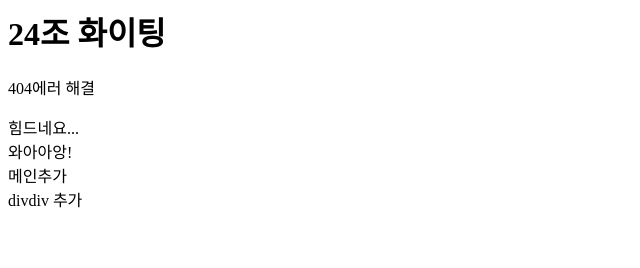
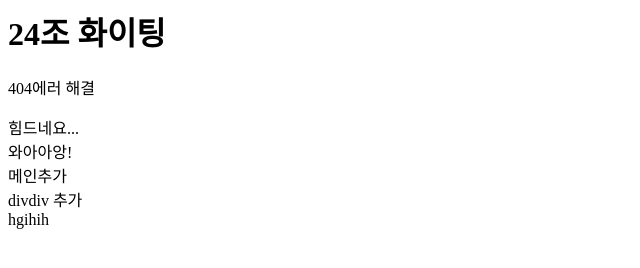
Before and after one commit to 24-gitTest/demo-repository, a website: page index.html in a window 1280 px wide. Shown: the full height of the page, 0-640 px from the left. Drawn offline with Linux system fonts and the light colour scheme.

Commit message:
Feat: <div>태그 추가

```diff
--- a/index.html
+++ b/index.html
@@ -5,3 +5,4 @@
 <main>메인추가</main>
 
 <div>divdiv 추가</div>
+<div>hgihih</div>
```
